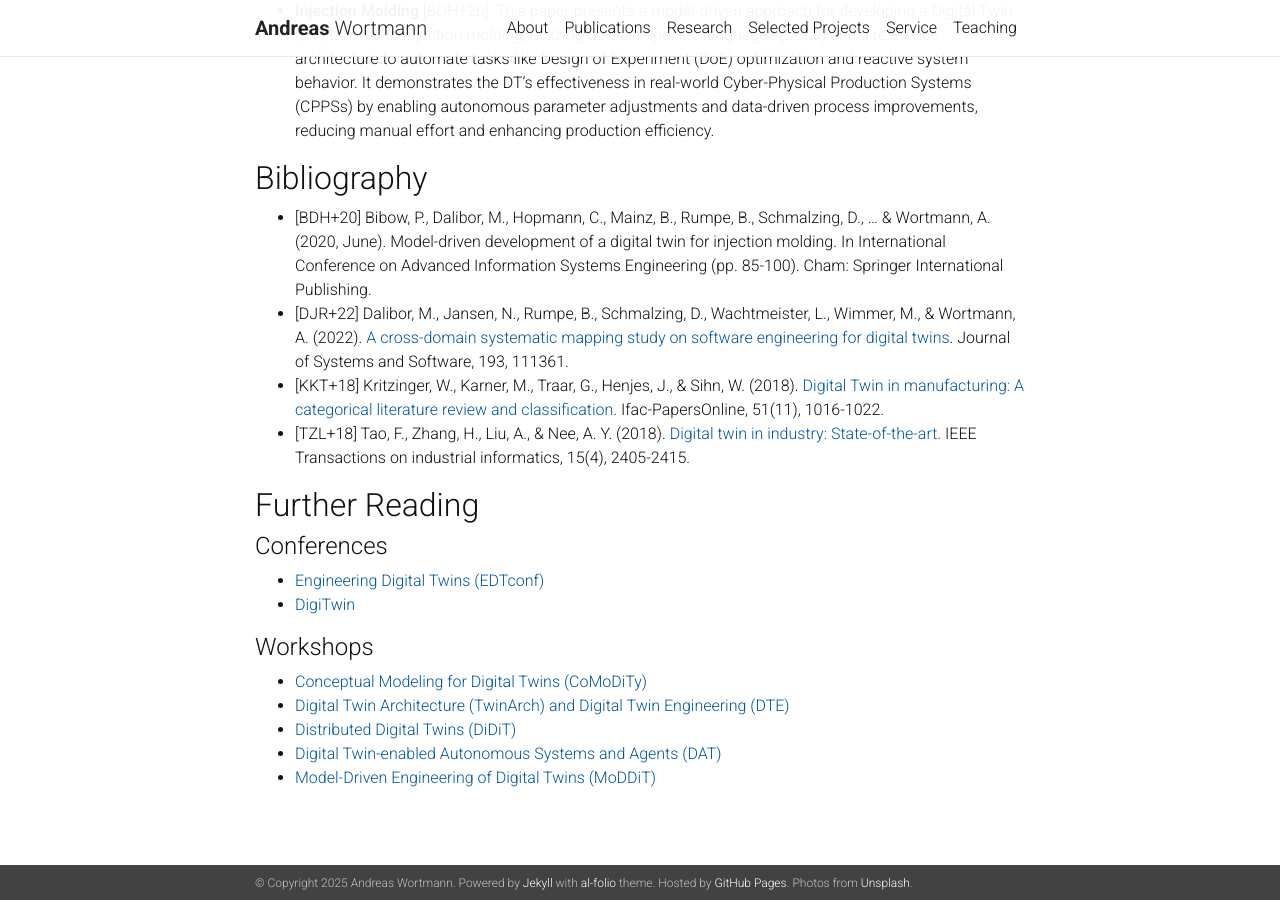
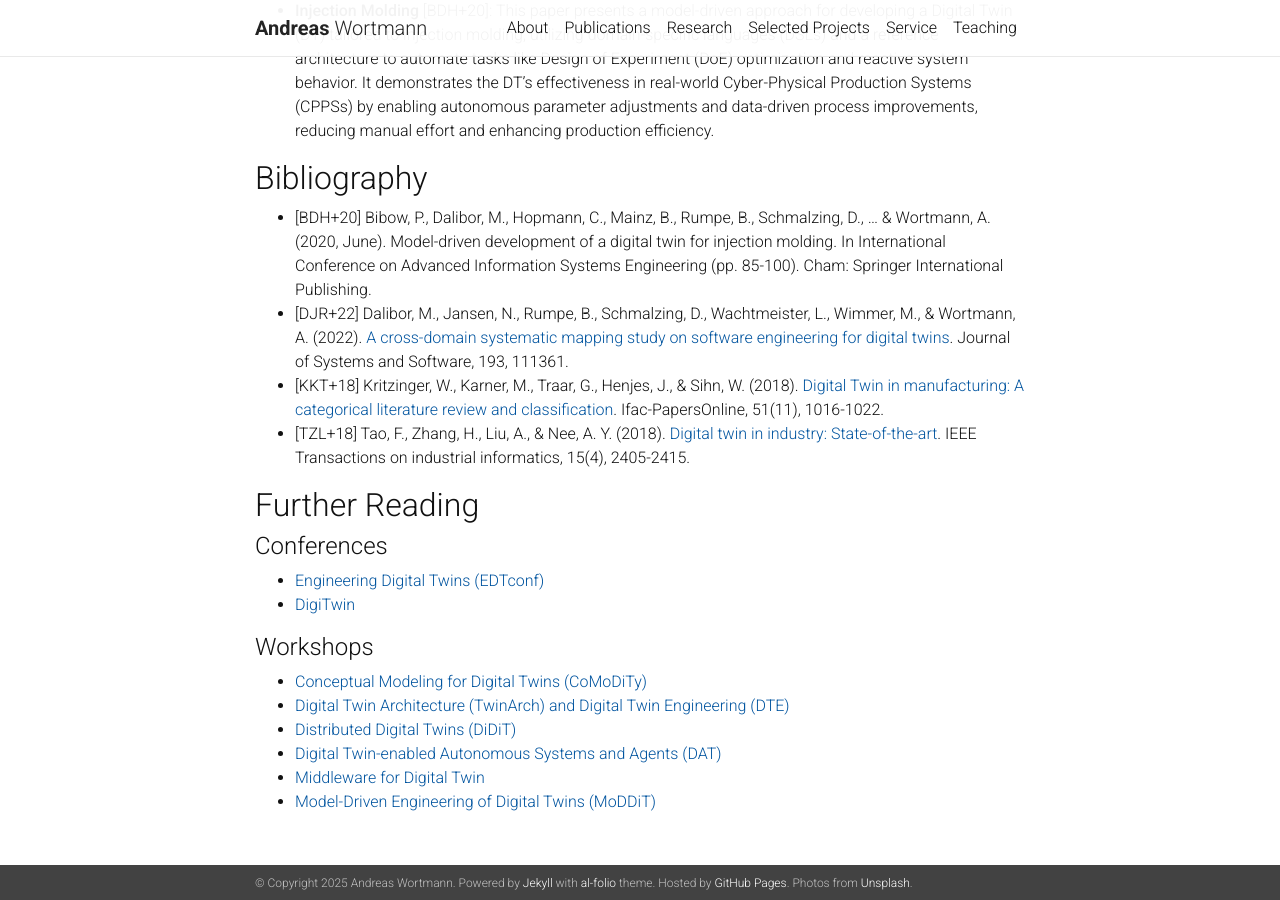
Before and after one commit to awortmann/awortmann.github.io, a Jekyll site: the page built from _pages/research/digital-twin-reading.md, in a window 1280 px wide and 900 px high, scrolled down 1023 px. Built offline with Jekyll 4.4.1, drawn with Linux system fonts in a browser that asks for light colours; nearby versions of some CDN libraries; a style sheet for code colours, icons or effects is not loaded.

Commit message:
Minor update

```diff
--- a/_pages/research/digital-twin-reading.md
+++ b/_pages/research/digital-twin-reading.md
@@ -57,4 +57,5 @@ We analyzed 356 publications to uncover their conceptual properties, engineering
 - [Digital Twin Architecture (TwinArch) and Digital Twin Engineering (DTE)](https://www.iese.fraunhofer.de/en/events/twinarch-dte.html)
 - [Distributed Digital Twins (DiDiT)](https://distributeddigitaltwins.github.io/2025/)
 - [Digital Twin-enabled Autonomous Systems and Agents (DAT)](https://dat-workshop.github.io/)
+- [Middleware for Digital Twin](https://hakiri.github.io/Midd4DT/)
 - [Model-Driven Engineering of Digital Twins (MoDDiT)](https://gemoc.org/events/moddit2023.html)
```
